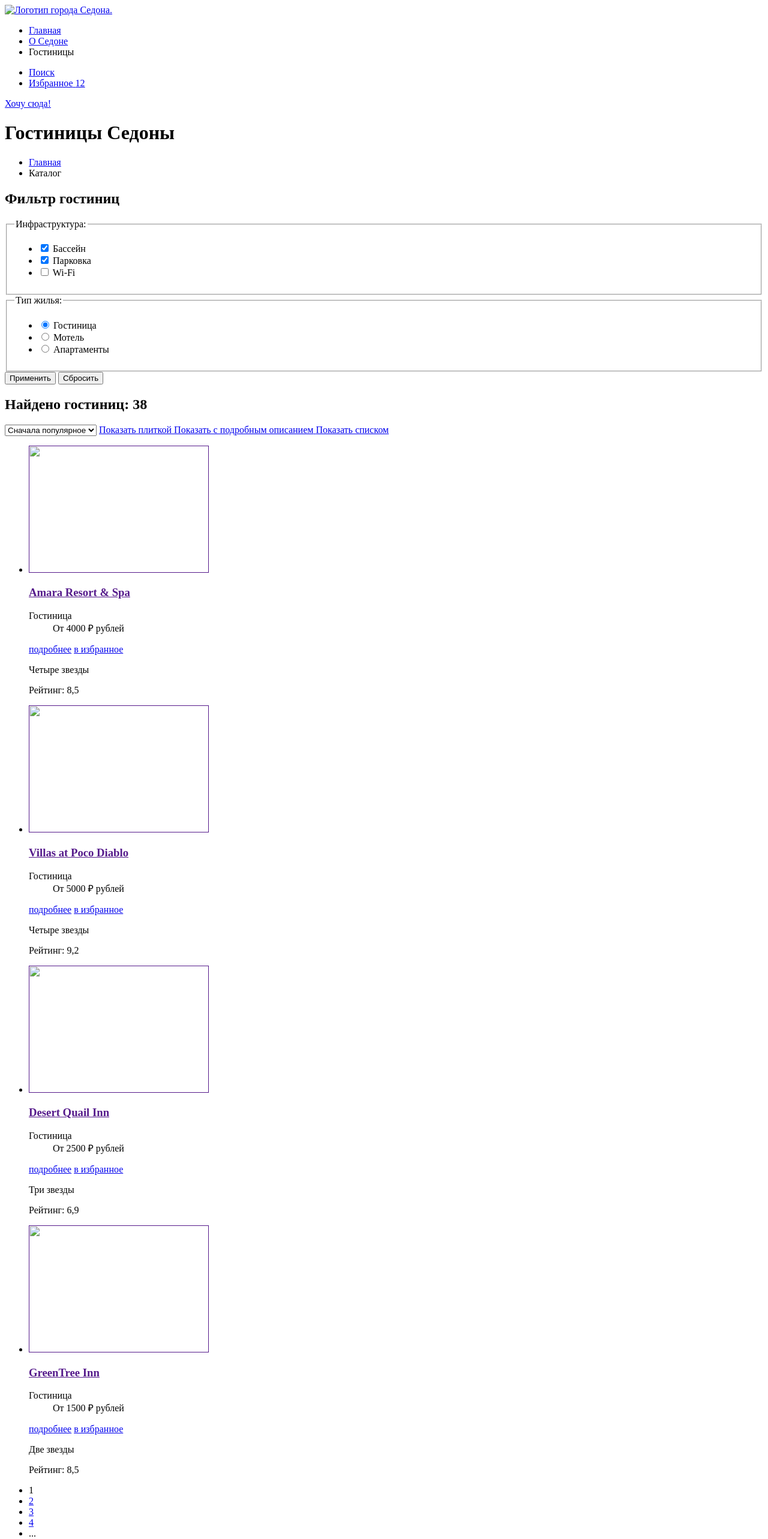
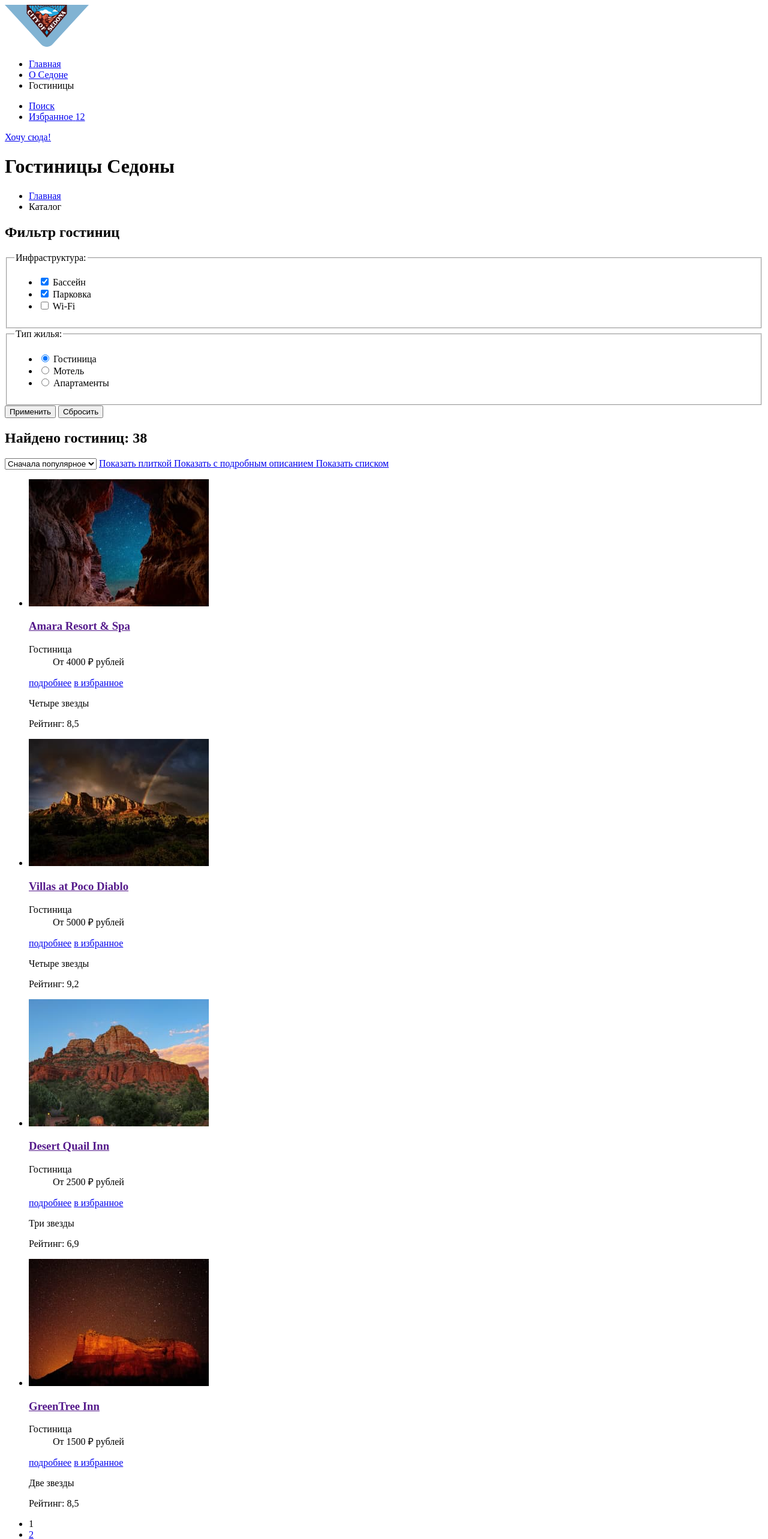
Before and after one commit to htmlacademy-htmlcss/1958195-sedona-35, a plain HTML site: page catalog.html in a window 1280 px wide. Shown: the top 2566 px of the page at 60% size. Drawn offline with Linux system fonts and the light colour scheme.

Commit message:
Добавляет в разметку картинки

```diff
--- a/catalog.html
+++ b/catalog.html
@@ -8,7 +8,7 @@
   <body>
     <header class="page-header">
       <a class="header-logo" href="index.html">
-        <img src="#" width="140" height="70" alt="Логотип города Седона.">
+        <img src="images/logo.svg" width="140" height="70" alt="Логотип города Седона.">
       </a>
       <nav class="navigation">
         <ul class="navigation-list">
@@ -126,7 +126,7 @@
         <ul class="hotels-list">
           <li class="hotels-card">
             <a class="hotels-card-link" href="">
-              <img class="hotels-card-image" src="#" width="300" height="212" alt="">
+              <img class="hotels-card-image" src="images/catalog/amara.jpg" width="300" height="212" alt="Фото отеля Amara Resort & Spa.">
               <h3 class="hotels-card-title">Amara Resort & Spa</h3>
             </a>
             <dl class="hotels-card-description">
@@ -140,7 +140,7 @@
           </li>
           <li class="hotels-card">
             <a class="hotels-card-link" href="">
-              <img class="hotels-card-image" src="#" width="300" height="212" alt="">
+              <img class="hotels-card-image" src="images/catalog/villas.jpg" width="300" height="212" alt="Фото отеля Villas at Poco Diablo.">
               <h3 class="hotels-card-title">Villas at Poco Diablo</h3>
             </a>
             <dl class="hotels-card-description">
@@ -154,7 +154,7 @@
           </li>
           <li class="hotels-card">
             <a class="hotels-card-link" href="">
-              <img class="hotels-card-image" src="#" width="300" height="212" alt="">
+              <img class="hotels-card-image" src="images/catalog/desert.jpg" width="300" height="212" alt="Фото отеля Desert Quail Inn">
               <h3 class="hotels-card-title">Desert Quail Inn</h3>
             </a>
             <dl class="hotels-card-description">
@@ -168,7 +168,7 @@
           </li>
           <li class="hotels-card">
             <a class="hotels-card-link" href="">
-              <img class="hotels-card-image" src="#" width="300" height="212" alt="">
+              <img class="hotels-card-image" src="images/catalog/greentree.jpg" width="300" height="212" alt="Фото отеля GreenTree Inn">
               <h3 class="hotels-card-title">GreenTree Inn</h3>
             </a>
             <dl class="hotels-card-description">
@@ -234,7 +234,7 @@
         +7 (812) 812-12-12
       </a>
       <a href="https://htmlacademy.ru/">
-        <img src="#" width="115" height="33"  alt="Логотип HTML Academy.">
+        <img src="images/logo-htmlacademy.svg" width="115" height="33"  alt="Логотип HTML Academy.">
       </a>
     </footer>
   </body>
```
Also changed, not shown: index.html (+5 -5 lines), images/advantages-town.jpg (renamed from images/advantages -town.jpg), images/logo-htmlacademy.svg (added).
